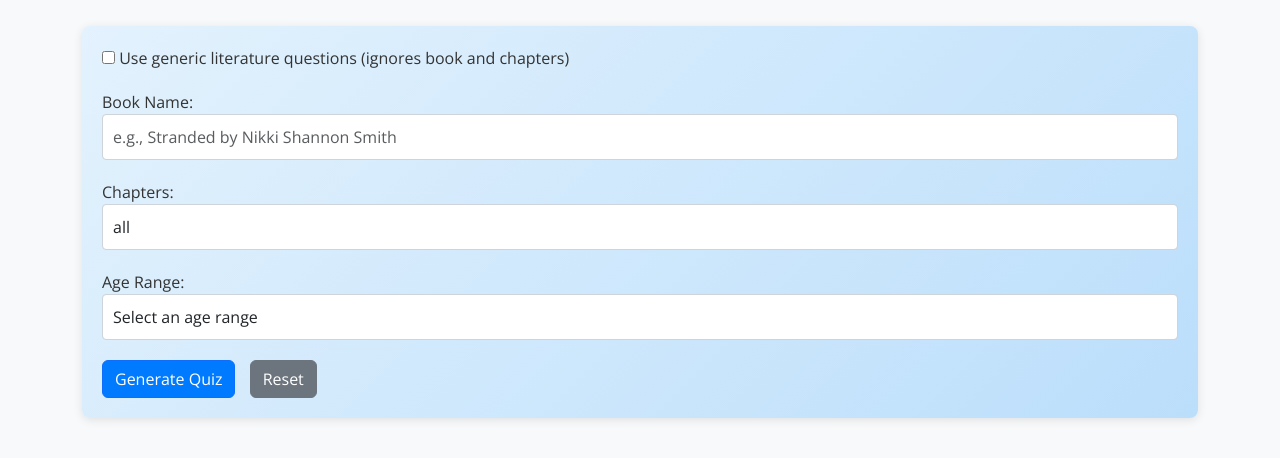
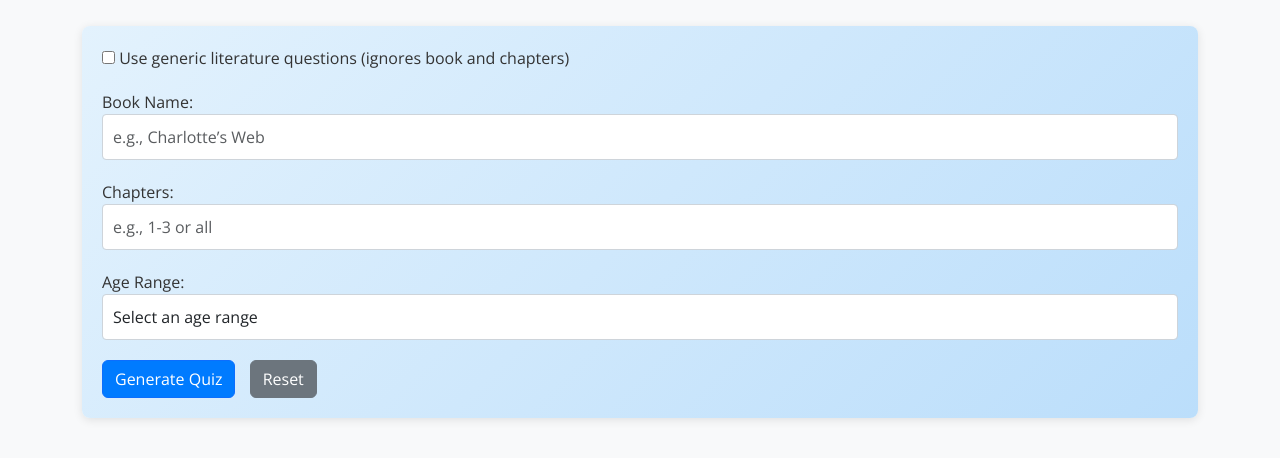
Before and after one commit to yarisolutions/randombookquiz, a website: page public/index.html in a window 1280 px wide. Shown: the part 72-530 px from the top of the page. Drawn offline with nearby package versions, Linux system fonts and the light colour scheme.

Commit message:
Update index.html

```diff
--- a/public/index.html
+++ b/public/index.html
@@ -29,11 +29,11 @@
                 </div>
                 <div class="form-group">
                     <label for="bookName">Book Name:</label>
-                    <input type="text" id="bookName" class="form-control" placeholder="e.g., Stranded by Nikki Shannon Smith" required>
+                    <input type="text" id="bookName" class="form-control" placeholder="e.g., Charlotte’s Web" required>
                 </div>
                 <div class="form-group">
                     <label for="chapters">Chapters:</label>
-                    <input type="text" id="chapters" class="form-control" placeholder="e.g., 1-3 or all" required value="all">
+                    <input type="text" id="chapters" class="form-control" placeholder="e.g., 1-3 or all" required>
                 </div>
                 <div class="form-group">
                     <label for="ageRange">Age Range:</label>
```
